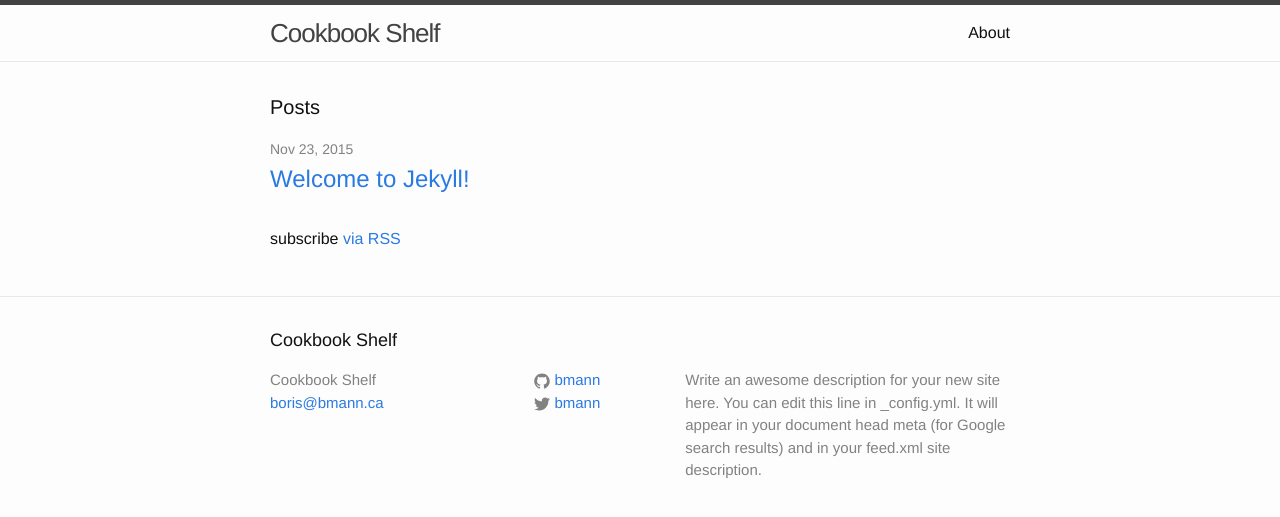
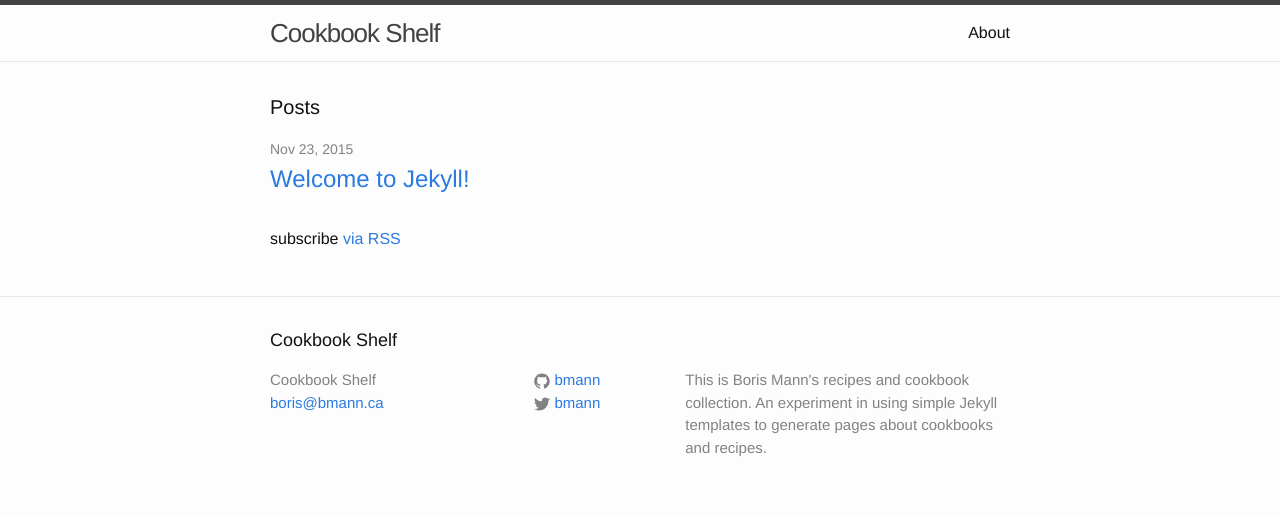
Before and after one commit to bmann/cookbookshelf, a Jekyll site: the page built from index.html, in a window 1280 px wide. Shown: the top 517 px of the page. Built offline with Jekyll 4.4.1, drawn with Linux system fonts in a browser that asks for light colours.

Commit message:
Edited description

```diff
--- a/_config.yml
+++ b/_config.yml
@@ -9,9 +9,9 @@
 title: Cookbook Shelf
 email: boris@bmann.ca
 description: > # this means to ignore newlines until "baseurl:"
-  Write an awesome description for your new site here. You can edit this
-  line in _config.yml. It will appear in your document head meta (for
-  Google search results) and in your feed.xml site description.
+  This is Boris Mann's recipes and cookbook collection.
+  An experiment in using simple Jekyll templates to generate
+  pages about cookbooks and recipes.
 baseurl: "/cookbookshelf" # the subpath of your site, e.g. /blog
 url: "http://projects.bmannconsulting.com" # the base hostname & protocol for your site
 twitter_username: bmann
```
